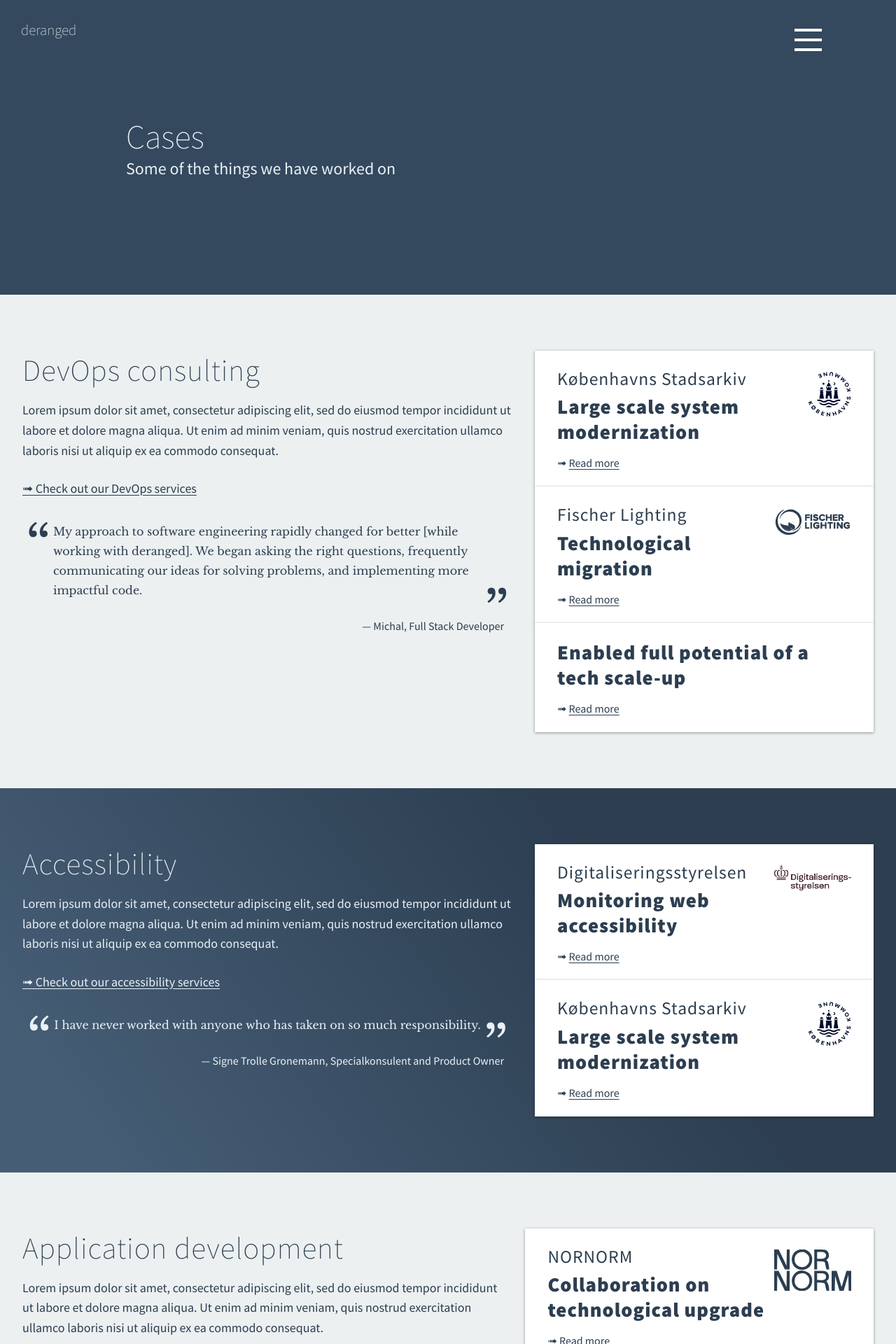
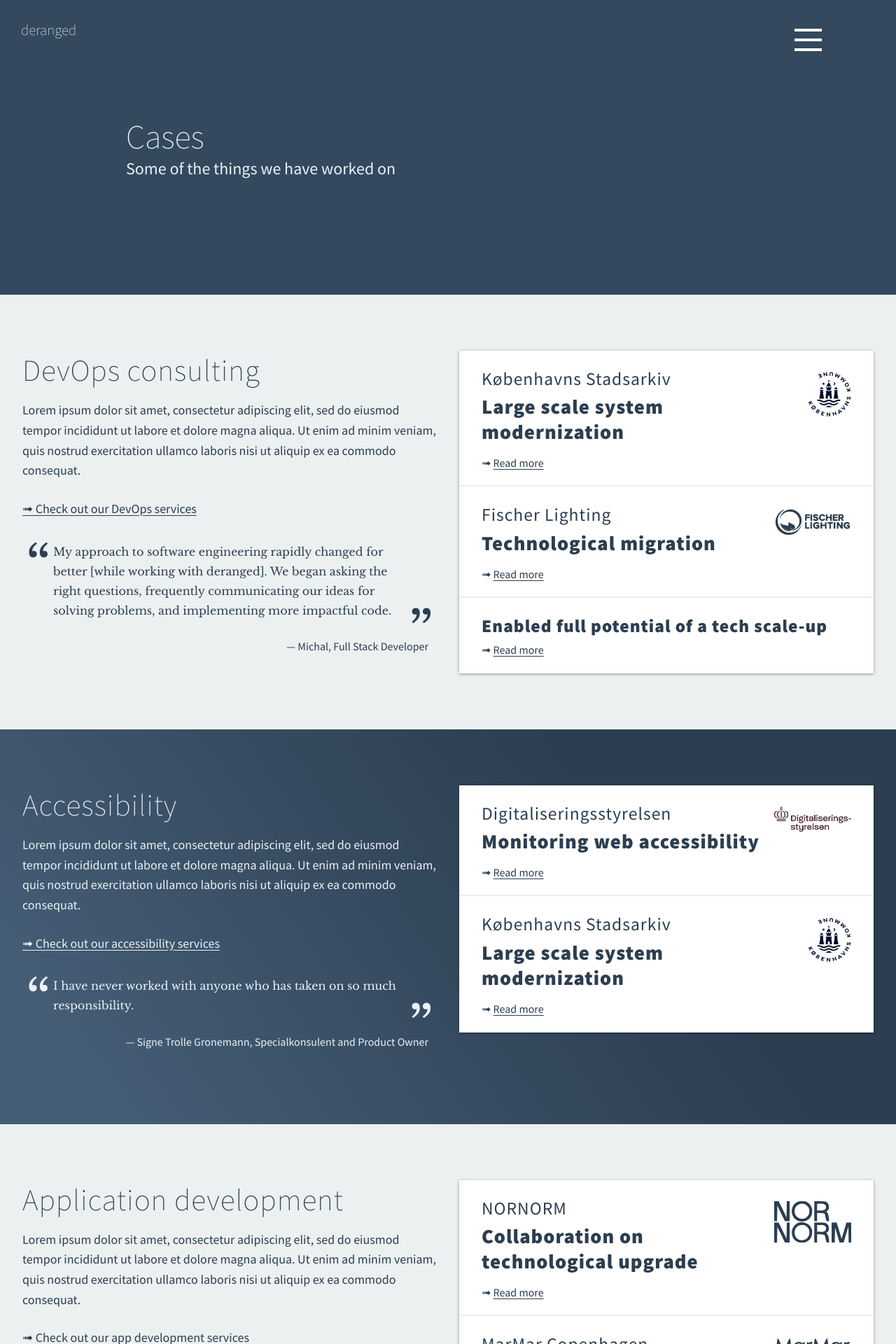
Before and after one commit to derangeddk/deranged.dk, a Jekyll site: the page built from cases/index.html, in a window 1280 px wide. Shown: the top 1920 px of the page at 70% size. Built offline with Jekyll 4.4.1, drawn with Linux system fonts in a browser that asks for light colours; some web fonts are replaced; comment, search, counter and statistics services are not loaded.

Commit message:
Refactored case element small and fixed content columns scaling

```diff
--- /dev/null
+++ b/_includes/case_element_small.html
@@ -0,0 +1,13 @@
+<a href="{{ include.url }}" class="cases-item">
+    <div class="cases-item__content">
+        {% if include.customer %}
+            <h3 class="cases-item__customer small">
+            {{ include.customer }}
+            </h3>
+        {% endif %}
+        <h2 class="cases-item__title small">
+            {{ include.title | include.url }}
+        </h2>
+        <span>➟ <u>Read&nbsp;more</u></span>
+    </div>
+</a>
--- a/_includes/cases_section.html
+++ b/_includes/cases_section.html
@@ -7,7 +7,7 @@
 <section class="content {% if include.blue %}content--blue{% endif %}">
     <div class="content__container content__container--wide">
       <div class="section__content-wrapper">
-        <div class="section__side-column">
+        <div class="section__text-column">
           <h2 class="section__heading section__heading--light">
             {{ include.title }}
           </h2>
@@ -25,8 +25,10 @@
             {{ include.quotes }}
           {% endif %}
         </div>
-        <div class="cases-list">
-          {{ include.content }}
+        <div class="section__cases-column">
+          <div class="cases-list">
+            {{ include.content }}
+          </div>
         </div>
       </div>
     </div>
--- a/_sass/cases.scss
+++ b/_sass/cases.scss
@@ -10,25 +10,29 @@
     }
 }
 
-.section__side-column {
+.section__text-column {
     max-width: 700px;
-    flex-grow: 1;
-    flex-shrink: 2;
+    width: 50%;
 
     @media screen and (max-width: 900px) {
         margin: auto;
+        width: auto;
+    }
+}
+
+.section__cases-column {
+    max-width: 650px;
+    width: 50%;
+
+    @media screen and (max-width: 900px) {
+        margin: auto;
+        width: auto;
     }
 }
 
 .cases-list {
     display: flex;
     flex-direction: column;
-    max-width: 650px;
-    flex-grow: 1.33;
-
-    @media screen and (max-width: 900px) {
-        margin: auto;
-    }
 }
 
 .cases-item {
@@ -56,6 +60,10 @@
     margin: 0;
     margin-bottom: 1rem;
     text-align: left;
+    &.small {
+        font-size: 1.6rem;
+        margin-bottom: 0.5rem;
+    }
 }
 
 .cases-item__customer {
@@ -66,6 +74,9 @@
     margin: 0;
     margin-bottom: 0.4rem;
     text-align: left;
+    &.small {
+        font-size: 1.4rem;
+    }
 }
 
 .case-item__logo {
--- a/cases/index.html
+++ b/cases/index.html
@@ -64,7 +64,7 @@
             {% if forloop.index < 3  %}
                 {% include case_element.html url=case.url title=case.title customer=case.customer logo=case.logo categories=case.categories %}
             {% else %}
-                {% include case_element.html url=case.url title=case.title customer=case.customer categories=case.categories %}
+                {% include case_element_small.html url=case.url title=case.title customer=case.customer categories=case.categories %}
             {% endif %}
           {% endfor %}
     {% endcapture %}
@@ -84,7 +84,7 @@
             {% if forloop.index < 3  %}
                 {% include case_element.html url=case.url title=case.title customer=case.customer logo=case.logo categories=case.categories %}
             {% else %}
-                {% include case_element.html url=case.url title=case.title customer=case.customer categories=case.categories %}
+                {% include case_element_small.html url=case.url title=case.title customer=case.customer categories=case.categories %}
             {% endif %}
         {% endfor %}
     {% endcapture %}
@@ -104,7 +104,7 @@
             {% if forloop.index < 3  %}
                 {% include case_element.html url=case.url title=case.title customer=case.customer logo=case.logo categories=case.categories %}
             {% else %}
-                {% include case_element.html url=case.url title=case.title customer=case.customer categories=case.categories %}
+                {% include case_element_small.html url=case.url title=case.title customer=case.customer categories=case.categories %}
             {% endif %}
         {% endfor %}
     {% endcapture %}
@@ -124,7 +124,7 @@
             {% if forloop.index < 3  %}
                 {% include case_element.html url=case.url title=case.title customer=case.customer logo=case.logo categories=case.categories %}
             {% else %}
-                {% include case_element.html url=case.url title=case.title customer=case.customer categories=case.categories %}
+                {% include case_element_small.html url=case.url title=case.title customer=case.customer categories=case.categories %}
             {% endif %}
           {% endfor %}
     {% endcapture %}
@@ -137,7 +137,7 @@
             {% if forloop.index < 3  %}
                 {% include case_element.html url=case.url title=case.title customer=case.customer logo=case.logo categories=case.categories %}
             {% else %}
-                {% include case_element.html url=case.url title=case.title customer=case.customer categories=case.categories %}
+                {% include case_element_small.html url=case.url title=case.title customer=case.customer categories=case.categories %}
             {% endif %}
           {% endfor %}
     {% endcapture %}
```
